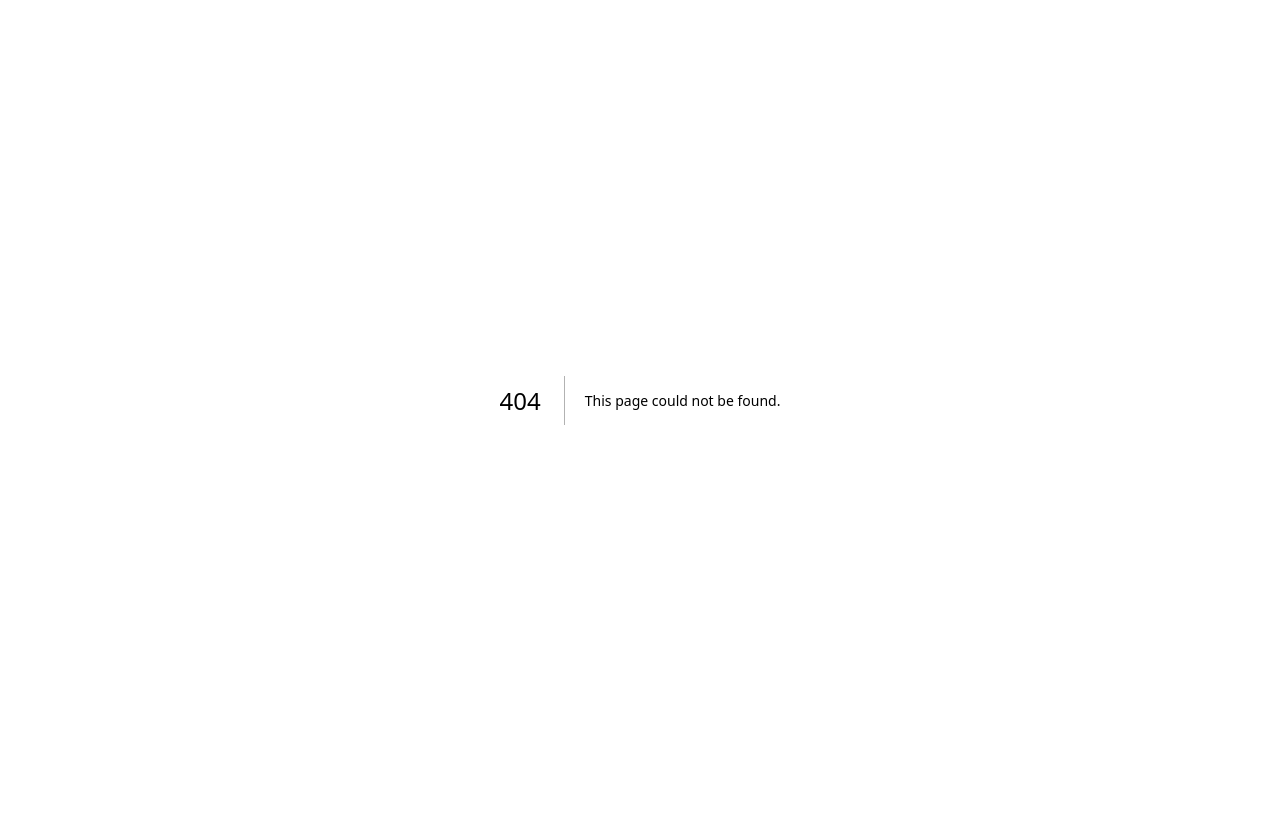
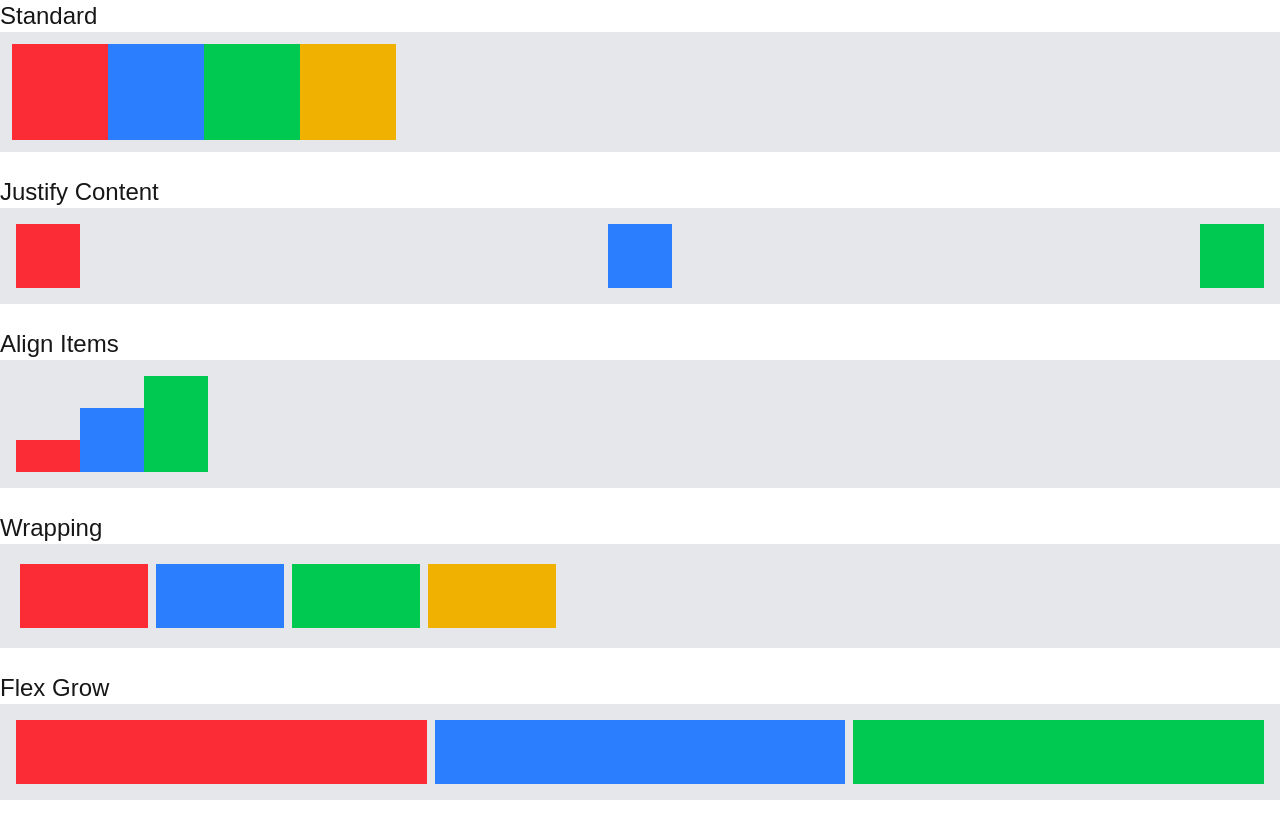
Before and after one commit to reece-davies/frontend-lab, a Next.js app: page /Flexbox in a window 1280 px wide. Before the commit this address had no page. Before the commit the page ends 800 px from the top, so only its background shows below. Built offline with nearby package versions, Linux system fonts and the light colour scheme.

Commit message:
Added flexbox page

```diff
--- /dev/null
+++ b/app/Flexbox/page.js
@@ -0,0 +1,43 @@
+export default function CenterDiv() {
+  return (
+    <div>
+      <h2 className="text-2xl">Standard</h2>
+      <div className="flex bg-gray-200 p-3 mb-6">
+        <div className="w-24 h-24 bg-red-500"></div>
+        <div className="w-24 h-24 bg-blue-500"></div>
+        <div className="w-24 h-24 bg-green-500"></div>
+        <div className="w-24 h-24 bg-yellow-500"></div>
+      </div>
+
+      <h2 className="text-2xl">Justify Content</h2>
+      <div className="flex justify-between bg-gray-200 p-4 mb-6">
+        <div className="w-16 h-16 bg-red-500"></div>
+        <div className="w-16 h-16 bg-blue-500"></div>
+        <div className="w-16 h-16 bg-green-500"></div>
+      </div>
+
+      <h2 className="text-2xl">Align Items</h2>
+      <div className="flex items-end bg-gray-200 p-4 mb-6 h-32">
+        <div className="w-16 h-8 bg-red-500"></div>
+        <div className="w-16 h-16 bg-blue-500"></div>
+        <div className="w-16 h-24 bg-green-500"></div>
+      </div>
+
+      <h2 className="text-2xl">Wrapping</h2>
+      <div className="flex flex-wrap bg-gray-200 p-4 mb-6">
+        <div className="w-32 h-16 bg-red-500 m-1"></div>
+        <div className="w-32 h-16 bg-blue-500 m-1"></div>
+        <div className="w-32 h-16 bg-green-500 m-1"></div>
+        <div className="w-32 h-16 bg-yellow-500 m-1"></div>
+      </div>
+
+      <h2 className="text-2xl">Flex Grow</h2>
+      <div className="flex bg-gray-200 p-4 mb-6">
+        <div className="flex-grow bg-red-500 h-16 mr-2"></div>
+        <div className="flex-grow bg-blue-500 h-16 mr-2"></div>
+        <div className="flex-grow bg-green-500 h-16"></div>
+      </div>
+
+    </div>
+  );
+}
--- a/app/page.js
+++ b/app/page.js
@@ -10,6 +10,7 @@
         <li><Link className="text-blue-600 underline hover:text-blue-800" href="/HeaderSection">HeaderSection</Link></li>
         <li><Link className="text-blue-600 underline hover:text-blue-800" href="/MerakiUIAlerts">MerakiUIAlerts</Link></li>
         <li><Link className="text-blue-600 underline hover:text-blue-800" href="/ReactBitsTesting">ReactBitsTesting</Link></li>
+        <li><Link className="text-blue-600 underline hover:text-blue-800" href="/Flexbox">Flexbox</Link></li>
       </ul>
     </div>
   );
```
